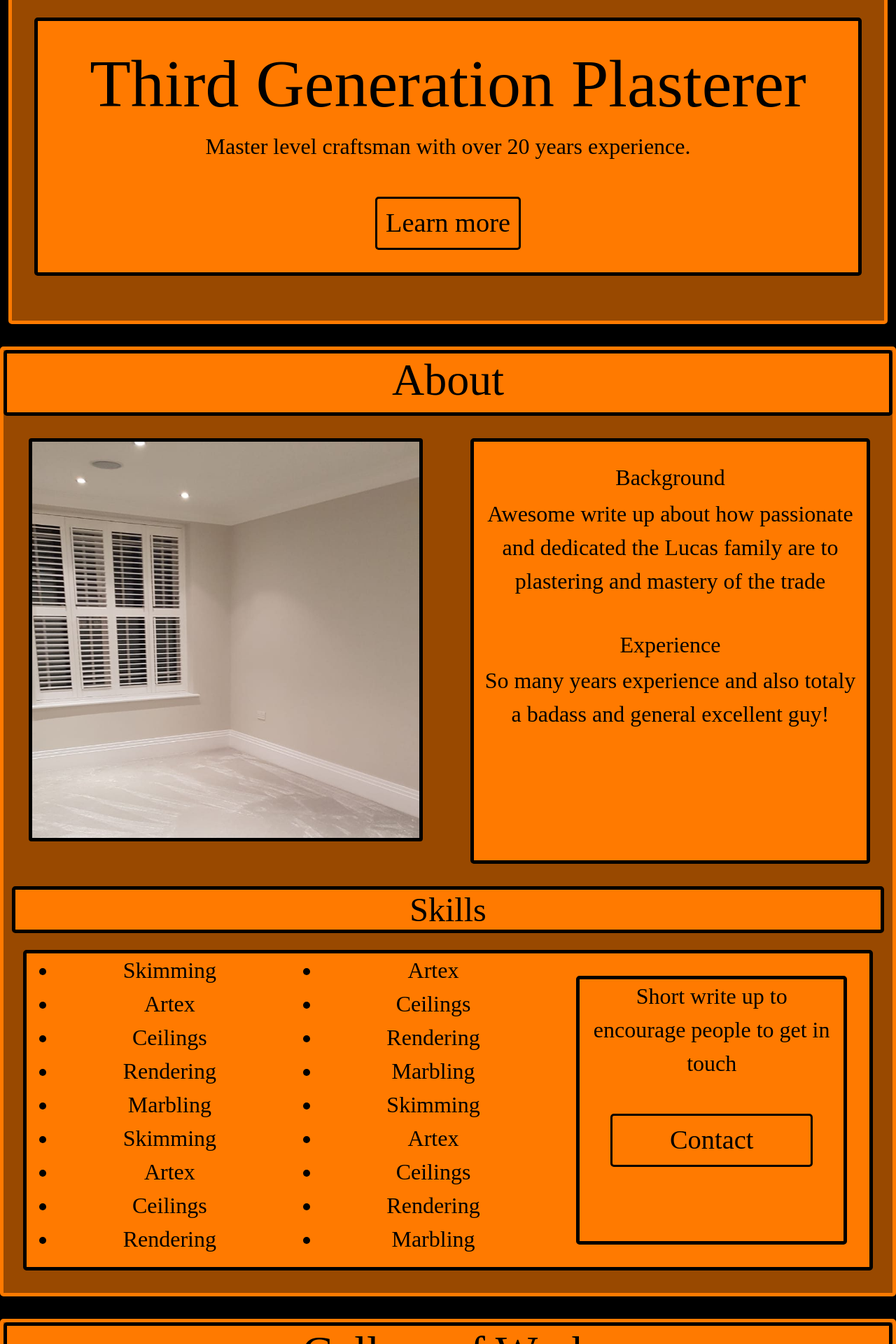
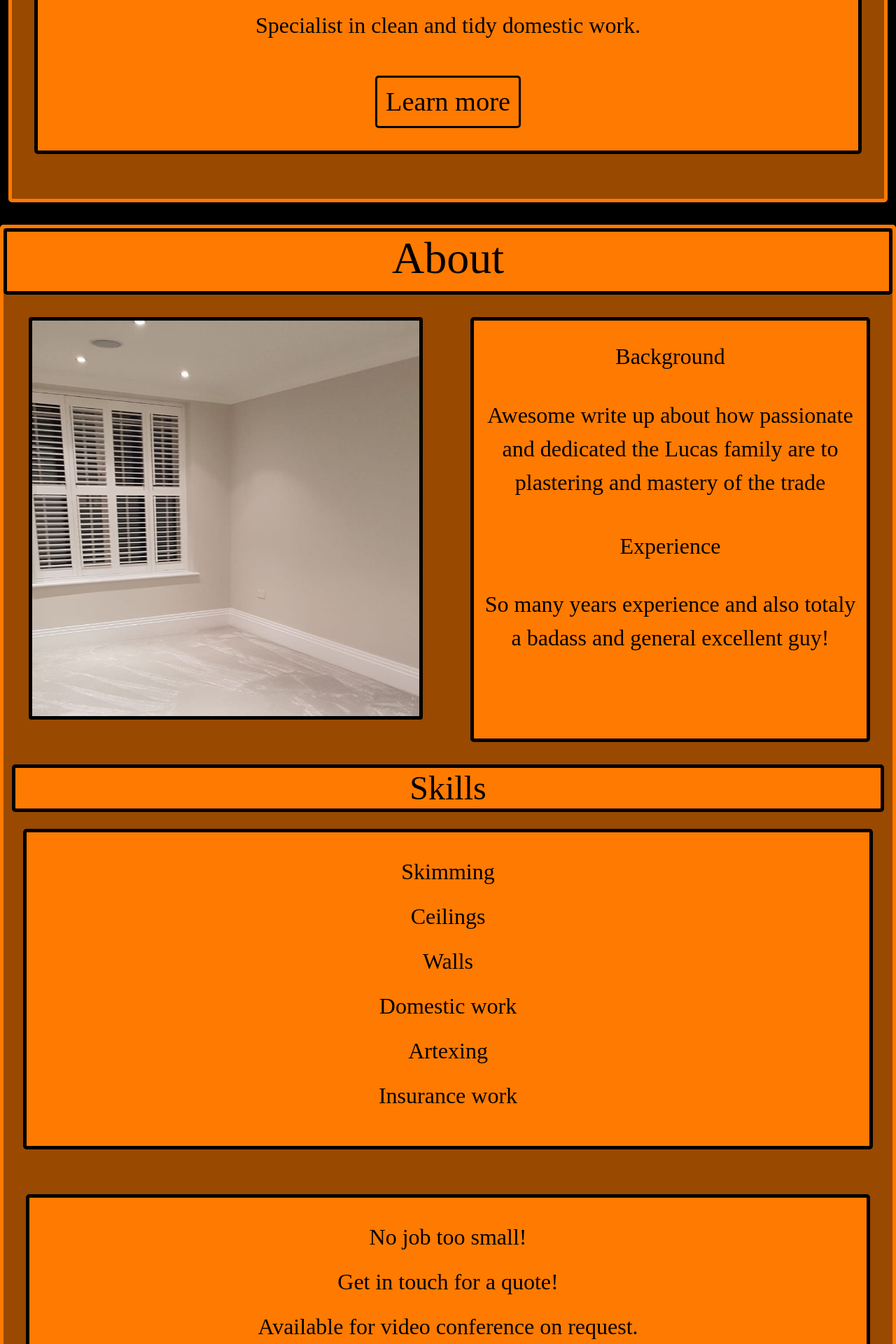
Before and after one commit to mtmgoliath/LeeLucasPlastering, a React (Create React App) app: page / in a window 1280 px wide. Shown: the part 880-2800 px from the top of the page at 70% size. Built offline with nearby package versions, Linux system fonts and the light colour scheme.

Commit message:
added new pictures to showcase, changed the skills list to actual data, linked learn more button, edited quote banner text

```diff
--- a/src/Components/AboutSection/AboutSection.css
+++ b/src/Components/AboutSection/AboutSection.css
@@ -37,6 +37,10 @@
     /* padding: 25px; */
 }
 
+#contactBox {
+    padding-top: 2rem;
+}
+
 #profilePic {
     margin-bottom: 2rem;
 }
@@ -49,6 +53,7 @@
 #skillsContainer {
     flex-direction: row;
     margin-top: 2rem;
+    text-align: center;
 }
 
 #textboxContainer {
@@ -56,7 +61,7 @@
 }
 
 #textboxContainer h2 {
-    padding-top: 2rem;
+    padding: 2rem;
 }
 
 #skills {
@@ -79,6 +84,7 @@
     border-radius: 5px;
     background: #ff7a00;
     margin: 1rem 1rem 2rem 1rem;
+    padding: 2rem 0;
 }
 
 #skillsHeading {
--- a/src/Components/AboutSection/AboutSection.js
+++ b/src/Components/AboutSection/AboutSection.js
@@ -34,39 +34,26 @@ const AboutSection =()=> {
                 </Row>
                     <h2 id="skillsHeading">Skills</h2>
                 <Row id="sectionContent2">
-                    {/* <div id="skillsContainer"> */}
-
                             <Col>
-                                <ul>
-                                    <li>Skimming</li>
-                                    <li>Artex</li>
-                                    <li>Ceilings</li>
-                                    <li>Rendering</li>
-                                    <li>Marbling</li>
-                                    <li>Skimming</li>
-                                    <li>Artex</li>
-                                    <li>Ceilings</li>
-                                    <li>Rendering</li>
-                                </ul>
+                                <p>Skimming</p>
+                                <p>Ceilings</p>
+                                <p>Walls</p>
+                                <p>Domestic work</p>
+                                <p>Artexing</p>
+                                <p>Insurance work</p>
                             </Col>
-                            <Col>
-                                <ul>
-                                    <li>Artex</li>
-                                    <li>Ceilings</li>
-                                    <li>Rendering</li>
-                                    <li>Marbling</li>
-                                    <li>Skimming</li>
-                                    <li>Artex</li>
-                                    <li>Ceilings</li>
-                                    <li>Rendering</li>
-                                    <li>Marbling</li>
-                                </ul>
-                            </Col>
-                    {/* </div> */}
-
-
+                    </Row>
+                    <Row>
                     <Col id="contactBox">
-                        <p>Short write up to encourage people to get in touch</p>
+                        <p>
+                            No job too small!
+                        </p>
+                        <p>
+                           Get in touch for a quote!
+                        </p>
+                        <p>
+                            Available for video conference on request.
+                        </p>
                         <Button onClick={contactClickHandler} id="contactButton">
                             Contact
                         </Button>
--- a/src/Components/ContactSection/ContactSection.js
+++ b/src/Components/ContactSection/ContactSection.js
@@ -19,7 +19,7 @@ const ContactSection =()=> {
                 <Container id="callToAction">
                     <h2>Call for a quote today!</h2>
                     <h2> +44(0)7567 033 033</h2>
-                    <p>or send fill in the form below to send an email </p>
+                    <p>or fill in the form below to send an email </p>
                 </Container>
             </Row>
             <Row id="contactFormContainer">
--- a/src/Components/ShowcaseSection/ShowcaseSection.js
+++ b/src/Components/ShowcaseSection/ShowcaseSection.js
@@ -5,18 +5,28 @@ import Container from 'react-bootstrap/Container'
 import PicboxComponent from '../PicboxComponent/PicboxComponent'
 import "./ShowcaseSection.css"
 import { Col, Row } from 'react-bootstrap'
-
+import Image from 'react-bootstrap/Image'
+import wallSkimmed from '../../Assets/wallSkimmed.jpeg'
+import wallSkimmedBefore from '../../Assets/wallSkimmedBefore.jpeg'
 
 const ShowcaseSection =()=> {
+    let scrollToSkills =()=> {
+        const aboutAnchor = document.querySelector('#skillsHeading')
+        aboutAnchor.scrollIntoView({ behavior: 'smooth', block: 'center'})
+    }
     return (
         <Container fluid>
             <Jumbotron id="showcaseJumbo">
                 <Row id="showcasePics">
                     <Col md={6} id="firstImage">
-                        <PicboxComponent />
+                        <Container fluid >
+                             <Image className="galleryImages" src={wallSkimmedBefore} rounded />
+                        </Container>
                     </Col>
                     <Col md={6} id="secondImage">
-                        <PicboxComponent />
+                        <Container fluid >
+                             <Image className="galleryImages" src={wallSkimmed} rounded />
+                        </Container>
                     </Col>
                 </Row>
                 <div id="headline">
@@ -24,7 +34,10 @@ const ShowcaseSection =()=> {
                     <p>
                         Master level craftsman with over 20 years experience.
                     </p>
-                    <Button id="showcaseButton">Learn more</Button>
+                    <p>
+                        Specialist in clean and tidy domestic work.
+                    </p>
+                    <Button onClick={scrollToSkills} id="showcaseButton">Learn more</Button>
                 </div>
           </Jumbotron>
         </Container>
```
Also changed, not shown: src/Assets/wallSkimmedBefore.jpeg (renamed from src/Assets/WhatsApp Image 2021-05-19 at 15.35.31 (4).jpeg).
